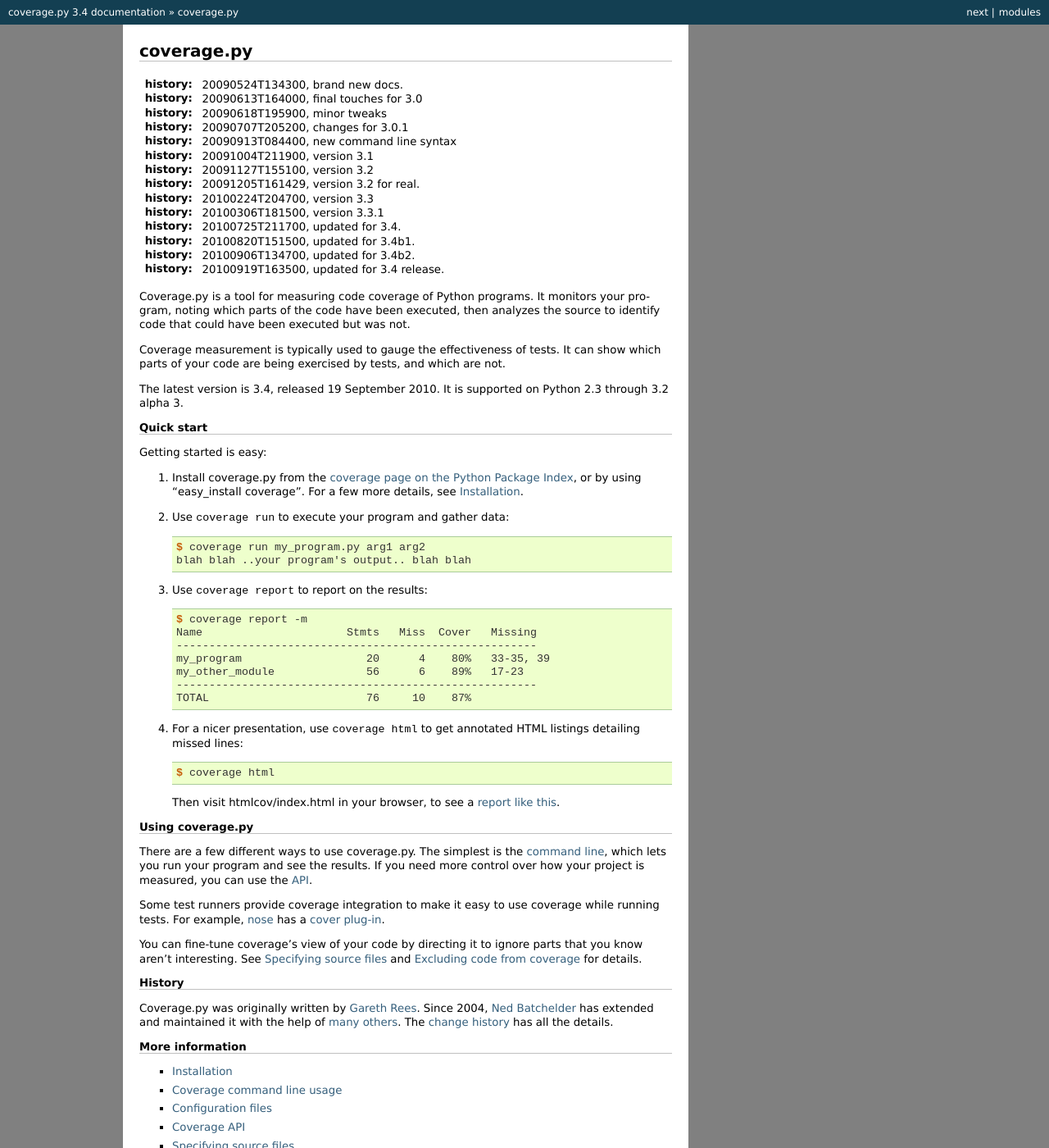
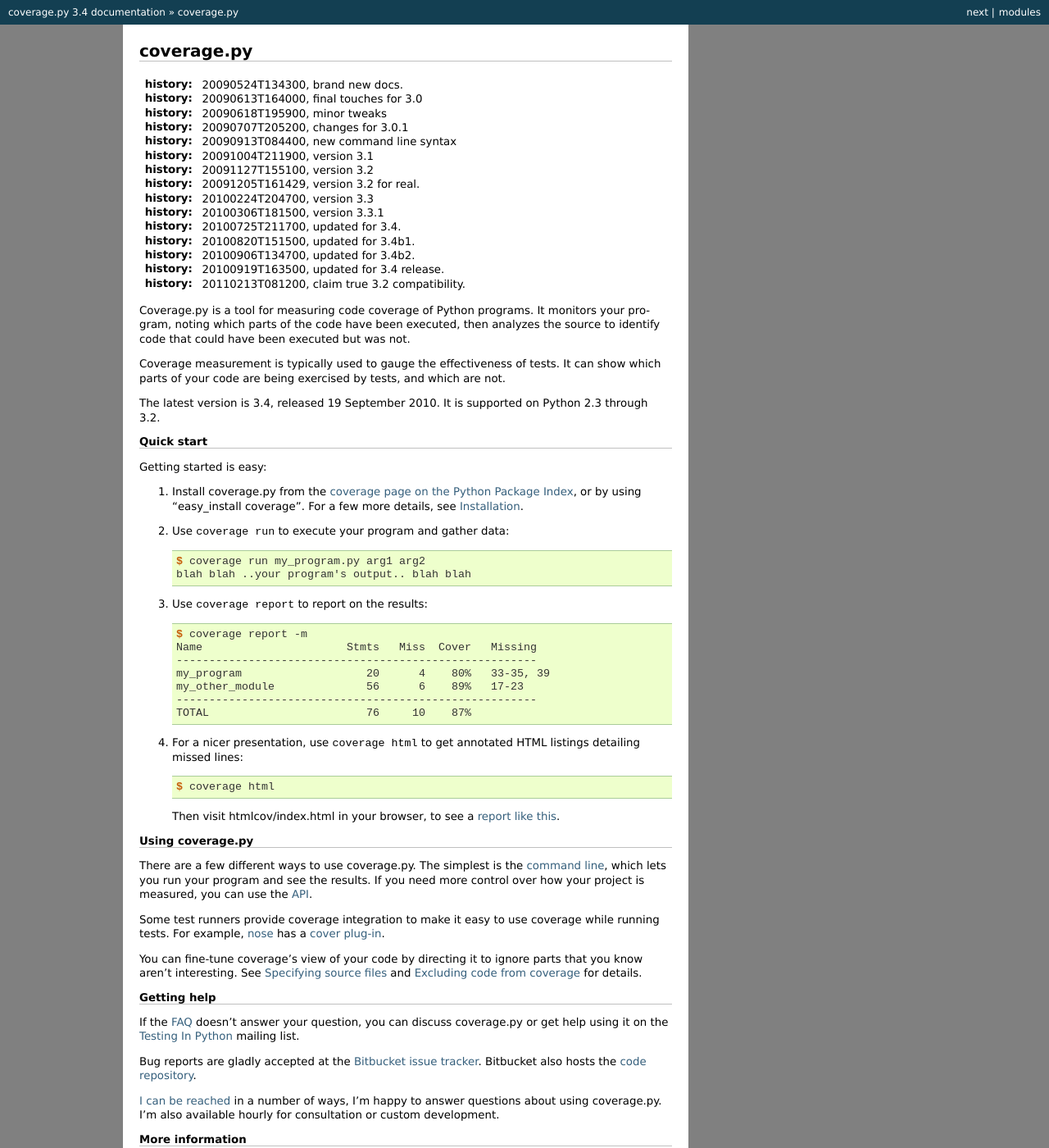
Before and after one commit to nedbat/coveragepy, a Sphinx documentation site: the page built from doc/index.rst, in a window 1280 px wide and 1400 px high. Shown: the whole window at 82% size. Built offline with Sphinx 7.4.7, drawn with Linux system fonts in a browser that asks for light colours.

Commit message:
Minor tweaks to the docs.

```diff
--- a/doc/index.rst
+++ b/doc/index.rst
@@ -16,6 +16,7 @@
 :history: 20100820T151500, updated for 3.4b1.
 :history: 20100906T134700, updated for 3.4b2.
 :history: 20100919T163500, updated for 3.4 release.
+:history: 20110213T081200, claim true 3.2 compatibility.
 
 Coverage.py is a tool for measuring code coverage of Python programs. It
 monitors your program, noting which parts of the code have been executed, then
@@ -26,7 +27,7 @@
 not.
 
 The latest version is 3.4, released 19 September 2010.
-It is supported on Python 2.3 through 3.2 alpha 3.
+It is supported on Python 2.3 through 3.2.
 
 
 Quick start
@@ -90,16 +91,26 @@
 .. _cover plug-in:  http://somethingaboutorange.com/mrl/projects/nose/0.11.1/plugins/cover.html
 
 
-History
--------
+Getting help
+------------
 
-Coverage.py was originally written by `Gareth Rees`_.
-Since 2004, `Ned Batchelder`_ has extended and maintained it with the help of
-`many others`_.  The :ref:`change history <changes>` has all the details.
+If the :ref:`FAQ <faq>` doesn't answer your question, you can discuss
+coverage.py or get help using it on the `Testing In Python`_ mailing list.
 
-.. _Gareth Rees:    http://garethrees.org/
-.. _Ned Batchelder: http://nedbatchelder.com
-.. _many others:    http://bitbucket.org/ned/coveragepy/src/tip/AUTHORS.txt
+.. _Testing In Python: http://lists.idyll.org/listinfo/testing-in-python
+
+Bug reports are gladly accepted at the `Bitbucket issue tracker`_.
+Bitbucket also hosts the `code repository`_.
+
+.. _Bitbucket issue tracker: http://bitbucket.org/ned/coveragepy/issues
+.. _code repository: http://bitbucket.org/ned/coveragepy
+
+`I can be reached`__ in a number of ways, I'm happy to answer questions about
+using coverage.py.  I'm also available hourly for consultation or custom
+development.
+
+__  http://nedbatchelder.com/site/aboutned.html
+
 
 
 More information
```
Also changed, not shown: doc/faq.rst (+19 -8 lines).
